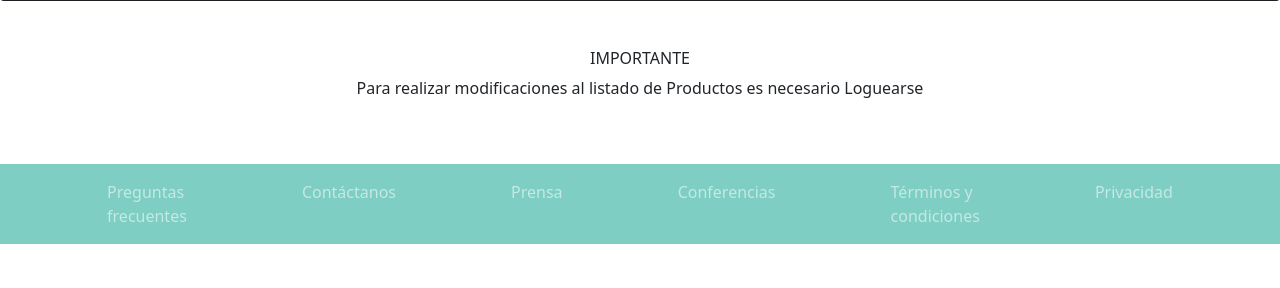
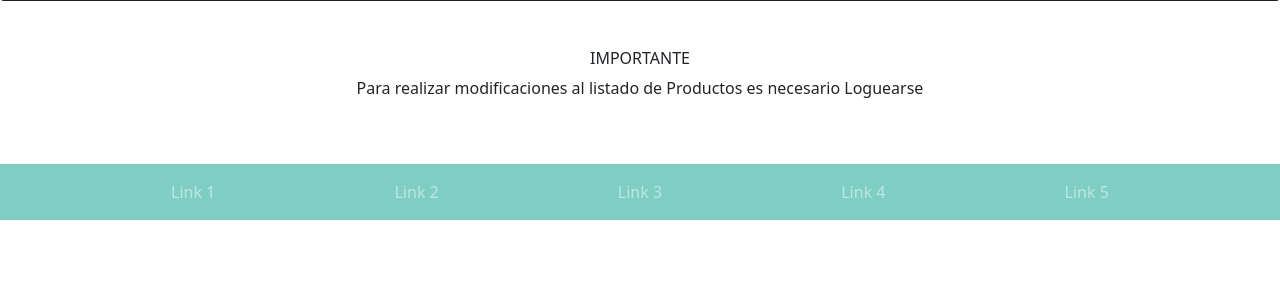
Before and after one commit to mf2465/api_CRUD_2024, a PHP site: page / in a window 1280 px wide. Shown: the part 329-617 px from the top of the page. Run offline with PHP 8.4, Linux system fonts and the light colour scheme.

Commit message:
Add files via upload

```diff
--- a/pages/footer.php
+++ b/pages/footer.php
@@ -1,31 +1,27 @@
- <!--  inicio Footer -->
+<!--  inicio Footer -->
 
- <footer>
+<footer>
   <nav class="navbar navbar-expand-lg navbar-dark text-white justify-content-center" style="background-color: #7ECEC3;">
 
       <ul class="navbar-nav" style="justify-content: space-evenly; width: 100%">
 
       <li class="nav-item active">
-        <a class="nav-link" href="#">Preguntas <br>frecuentes</a>
+        <a class="nav-link text-white-50" href="#">Link 1</a>
       </li>
       <li class="nav-item active">
-        <a class="nav-link" href="#">Contáctanos</a>
+        <a class="nav-link text-white-50" href="#">Link 2</a>
       </li>
       <li class="nav-item active">
-        <a class="nav-link" href="#">Prensa</a>
+        <a class="nav-link text-white-50" href="#">Link 3</a>
       </li>
       <li class="nav-item active">
-        <a class="nav-link" href="#">Conferencias</a>
+        <a class="nav-link text-white-50" href="#">Link 4</a>
       </li>
       <li class="nav-item active">
-        <a class="nav-link" href="#">Términos y<br>condiciones</a>
-      </li>
-      <li class="nav-item active">
-        <a class="nav-link" href="#">Privacidad</a>
+        <a class="nav-link text-white-50" href="#">Link 5</a>
       </li>
     </ul>
 
   </nav>
 </footer>
-
- <!--  fin Footer -->
+<!--  fin Footer -->
```
